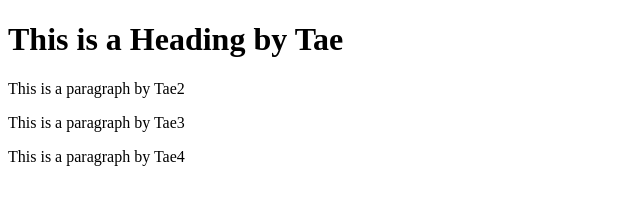
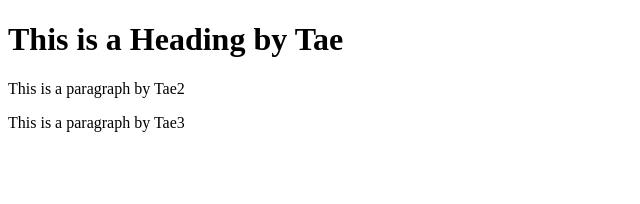
Before and after one commit to commander-taesan/tae_workspace, a plain HTML site: page index.html in a window 1280 px wide. Shown: the whole page, without its empty margins (0-640 px from the left). Drawn offline with Linux system fonts and the light colour scheme.

Commit message:
4th commit delete

```diff
--- a/index.html
+++ b/index.html
@@ -8,7 +8,6 @@
 <h1>This is a Heading by Tae</h1>
 <p>This is a paragraph by Tae2</p>
 <p>This is a paragraph by Tae3</p>
-<p>This is a paragraph by Tae4</p>
 
 </body>
 </html>
```
